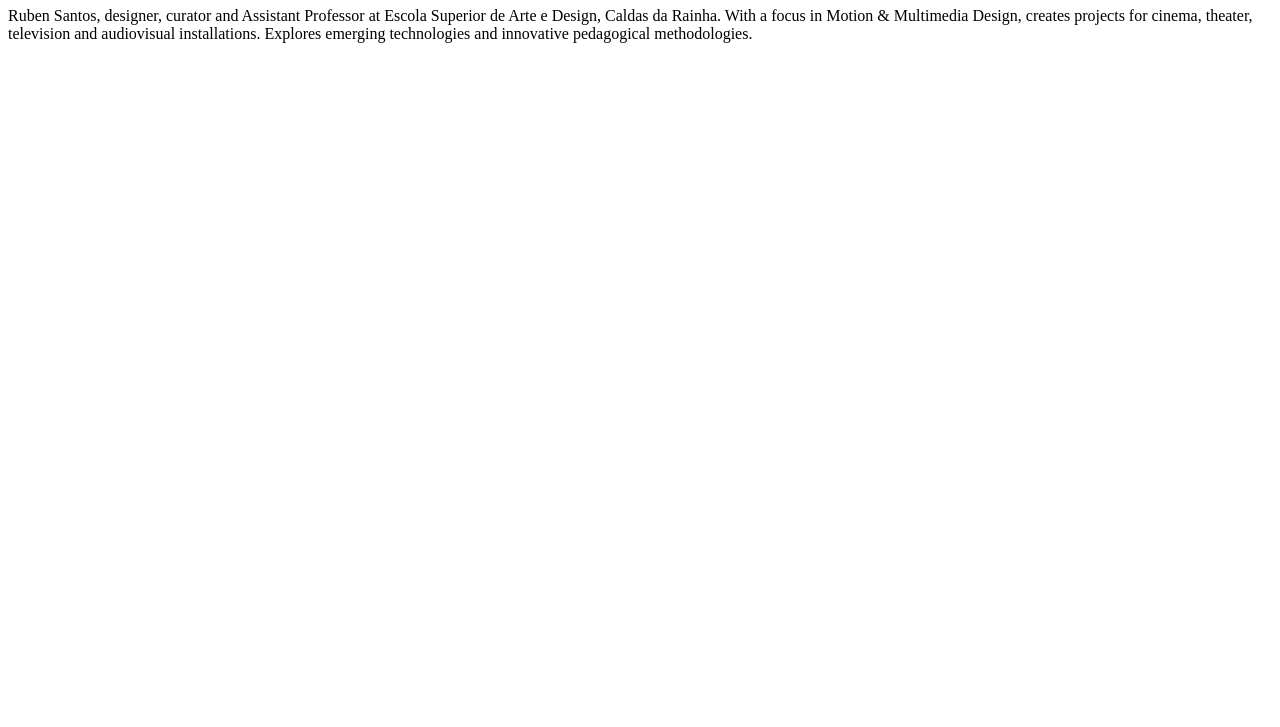
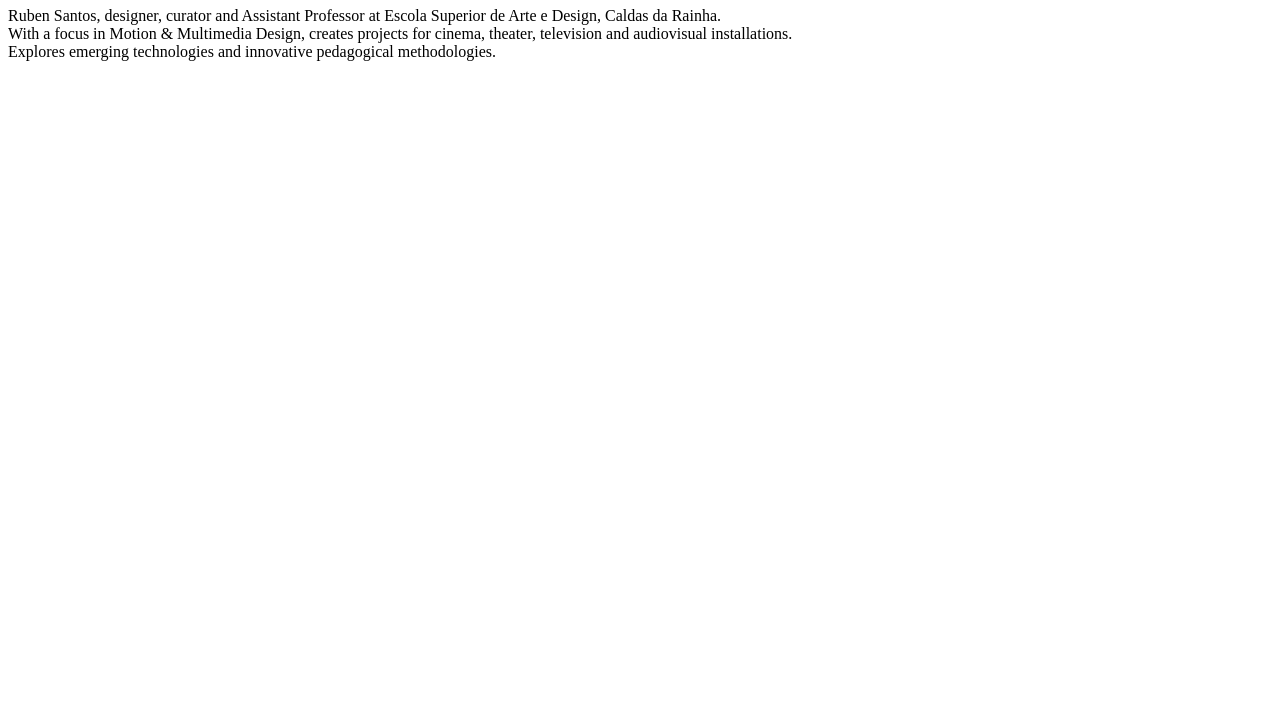
Before and after one commit to nasneb/landingpage, a plain HTML site: page index.html in a window 1280 px wide. Shown: the part 73-800 px from the top of the page. Drawn offline with Linux system fonts and the light colour scheme.

Commit message:
Update index.html

```diff
--- a/index.html
+++ b/index.html
@@ -14,9 +14,9 @@
 
   <section>
     <p>
-Ruben Santos, designer, curator and Assistant Professor at Escola Superior de Arte e Design, Caldas da Rainha.
-With a focus in Motion & Multimedia Design, creates projects for cinema, theater, television and audiovisual installations.
-Explores emerging technologies and innovative pedagogical methodologies.
+Ruben Santos, designer, curator and Assistant Professor at Escola Superior de Arte e Design, Caldas da Rainha.<br>
+With a focus in Motion & Multimedia Design, creates projects for cinema, theater, television and audiovisual installations.<br>
+Explores emerging technologies and innovative pedagogical methodologies.<br>
     </p>
   </section>
 
```
